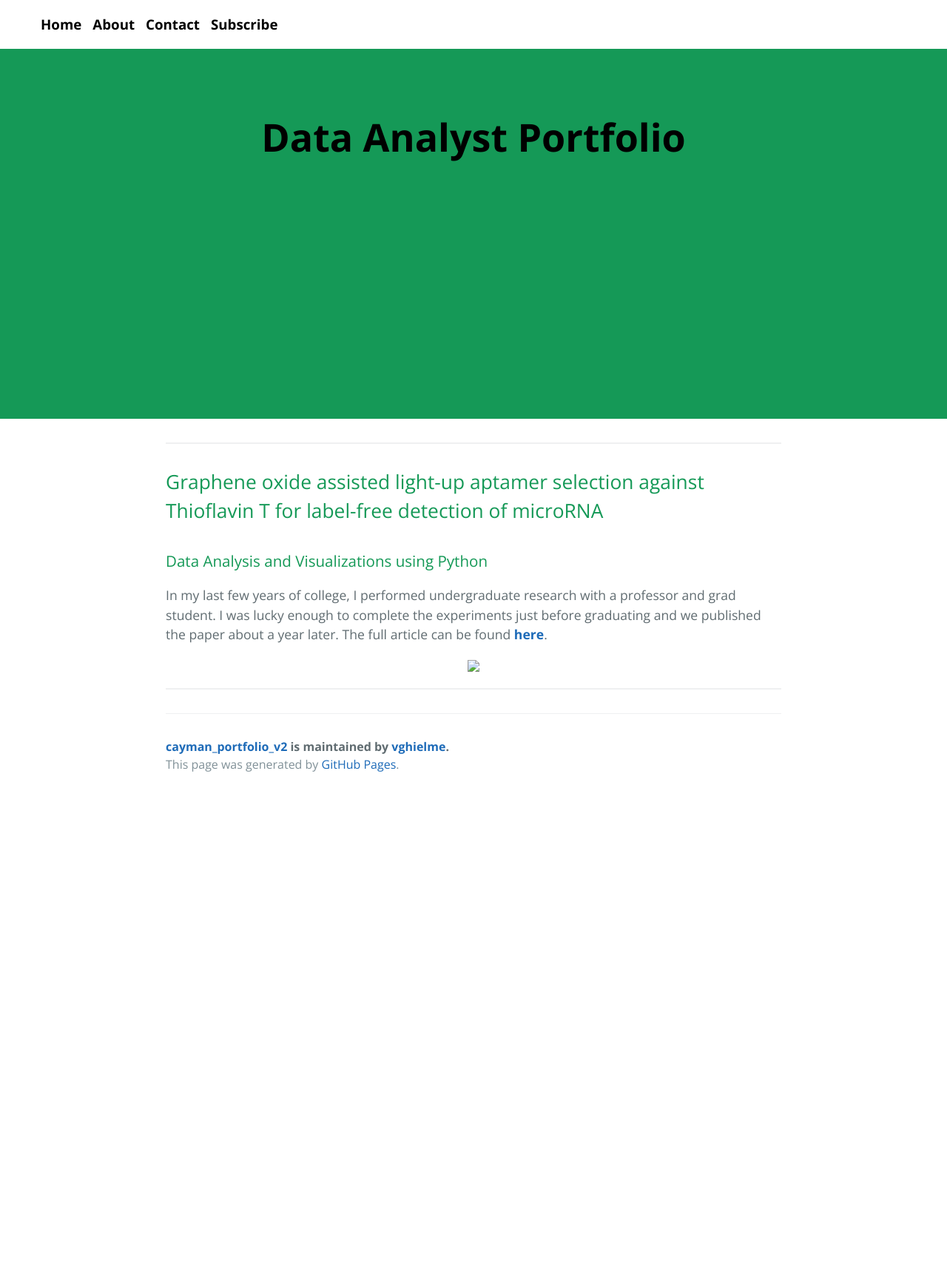
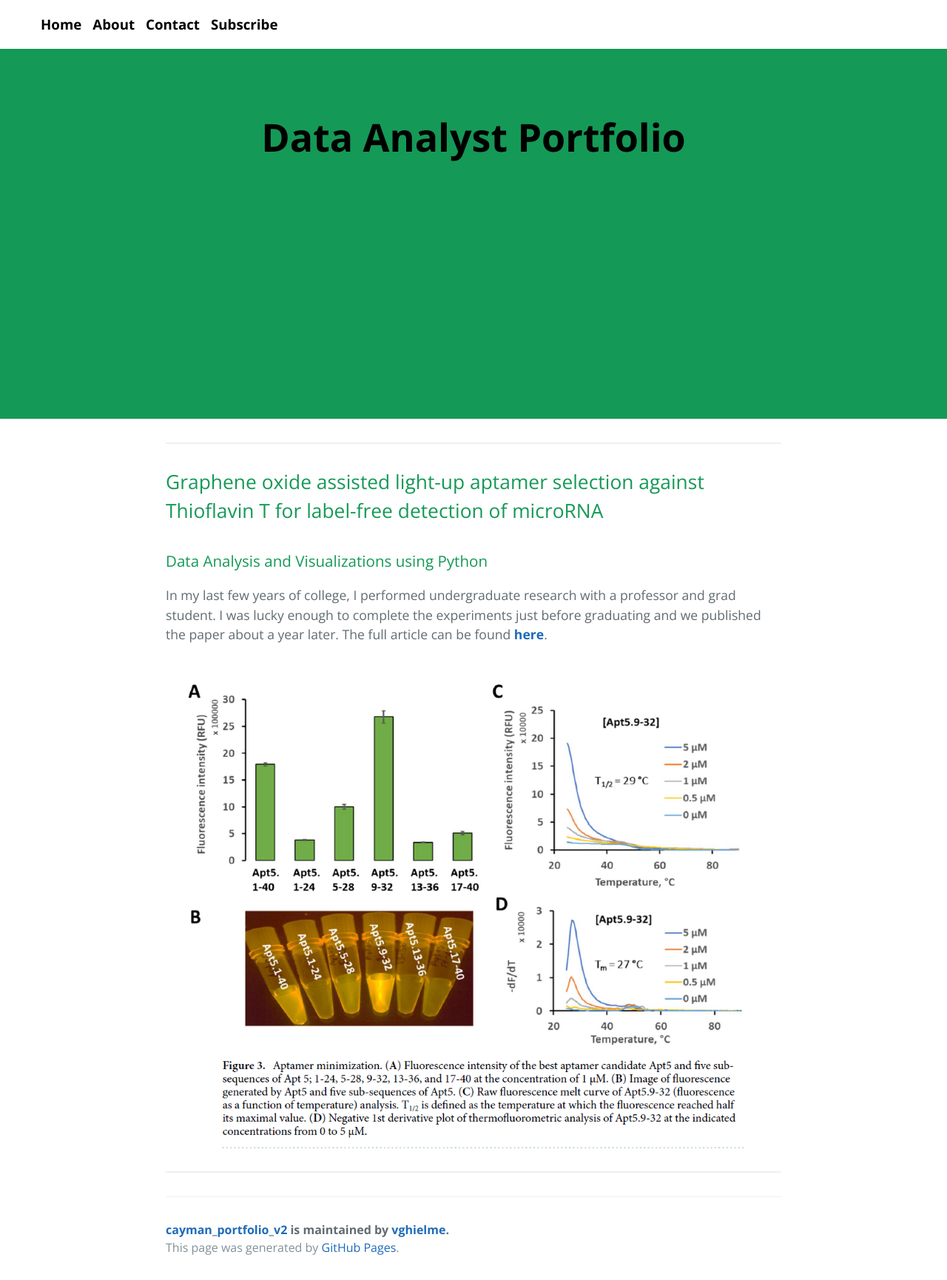
Before and after one commit to vghielme/cayman_portfolio_v2, a Jekyll site: the page built from index.md, in a window 1280 px wide. Shown: the whole page at 74% size. Built offline with Jekyll 4.4.1, drawn with Linux system fonts in a browser that asks for light colours; before the commit the page ends 1077 px from its top, so only the background shows below that.

Commit message:
Update index.md

```diff
--- a/index.md
+++ b/index.md
@@ -8,7 +8,7 @@ layout: default
 
 ### Data Analysis and Visualizations using Python
 In my last few years of college, I performed undergraduate research with a professor and grad student. I was lucky enough to complete the experiments just before graduating and we published the paper about a year later. The full article can be found **[here](https://www.nature.com/articles/s41598-021-83640-z)**.
-<center><img src="images/aptamer article fig 3.png"/></center>
+<center><img src="img/aptamer article fig 3.png"/></center>
 
 
 
```
